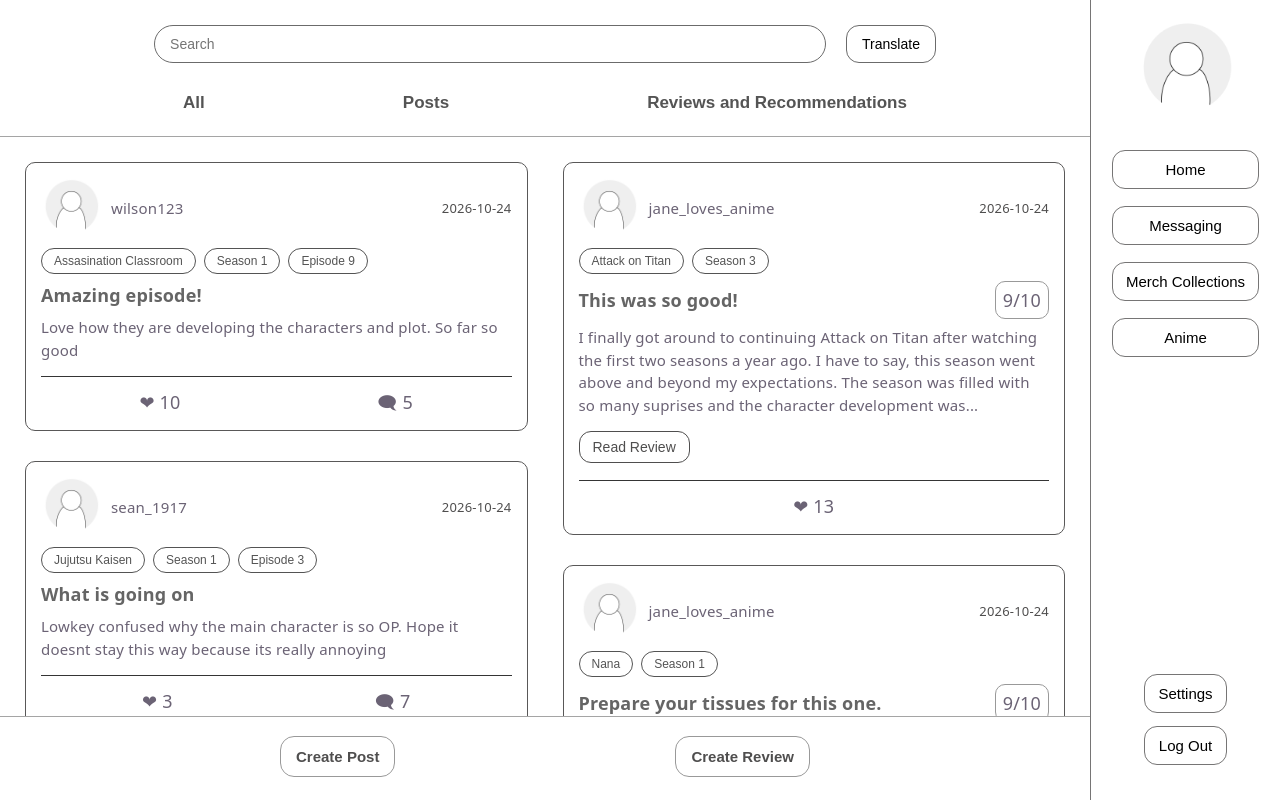
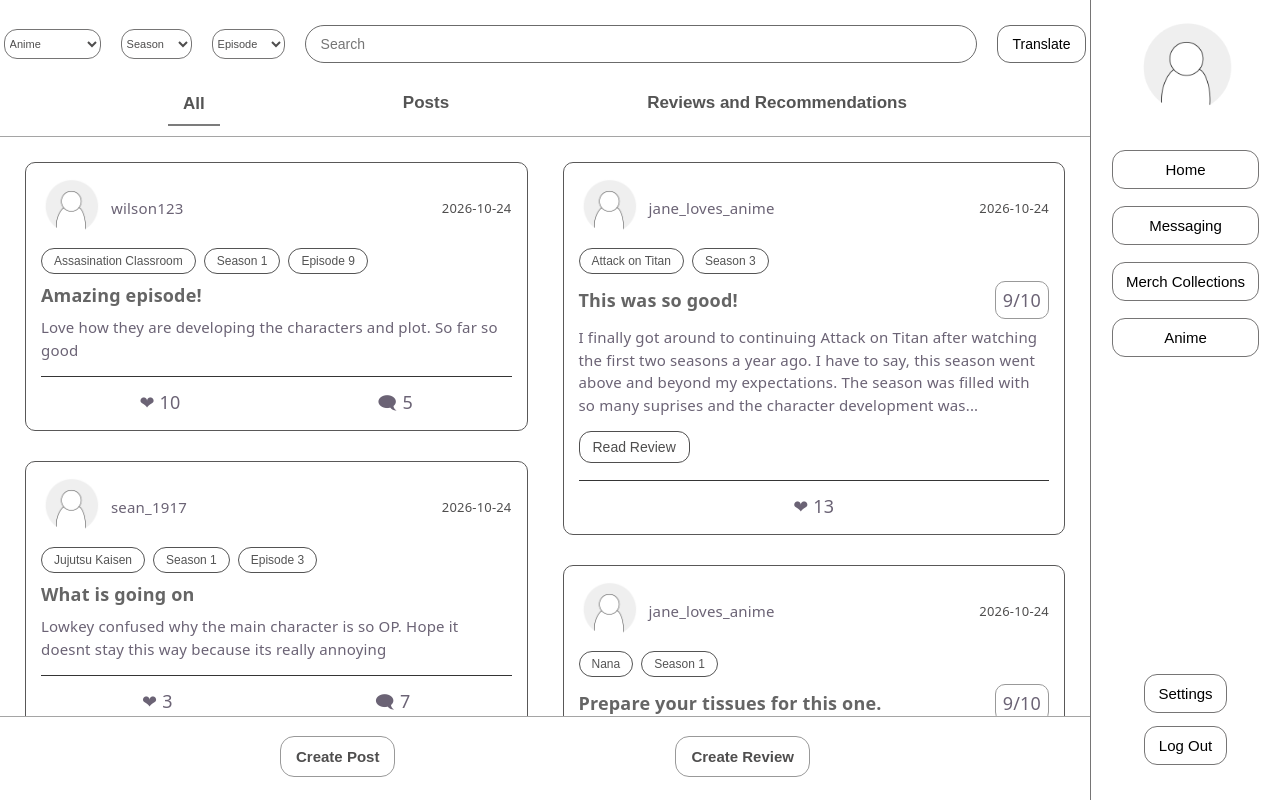
Before and after one commit to riyeur/cpsc481-group-03-02-horizontal-prototype, a React (Vite) app in the folder cpsc481-anime-social-network-app/: page / in a window 1280 px wide. Shown: the top 800 px of the page. Built offline with nearby package versions, Linux system fonts and the light colour scheme.

Commit message:
added filters

```diff
--- a/cpsc481-anime-social-network-app/src/App.css
+++ b/cpsc481-anime-social-network-app/src/App.css
@@ -80,6 +80,7 @@
   margin-bottom: 20px;
   gap: 20px;
   padding-top: 25px;
+  align-items: center;
 }
 
 .upper-tabs {
@@ -237,3 +238,17 @@
   padding: 5px 7px;
   border-radius: 10px;
 }
+
+.upper-tabs button:first-child {
+  border-bottom: 2px solid #7c7c7c;
+}
+
+.anime-select, .season-select, .episode-select {
+  background-color: #FFFFFF;
+  border: 1px solid #767575;
+  color: #4f4e4e;
+  border-radius: 13px;
+  padding: 7px 1px;
+  font-size: 11px;
+  cursor: pointer;
+}
--- a/cpsc481-anime-social-network-app/src/App.jsx
+++ b/cpsc481-anime-social-network-app/src/App.jsx
@@ -55,6 +55,27 @@ function App() {
     <div className='main-page'>
       <VerticalBar />
       <div className='align-translate-search'>
+        <select className='anime-select' defaultValue="">
+          <option value="" disabled>Anime</option>
+          <option value="aot">Attack on Titan</option>
+          <option value="jjk">Jujutsu Kaisen</option>
+          <option value="nana">Nana</option>
+          <option value="op">One Piece</option>
+        </select>
+        <select className='season-select' defaultValue="">
+          <option value="" disabled>Season</option>
+          <option value="1">Season 1</option>
+          <option value="2">Season 2</option>
+          <option value="3">Season 3</option>
+        </select>
+        <select className='episode-select' defaultValue="">
+          <option value="" disabled>Episode</option>
+          <option value="1">Episode 1</option>
+          <option value="2">Episode 2</option>
+          <option value="3">Episode 3</option>
+          <option value="4">Episode 4</option>
+          <option value="5">Episode 5</option>
+        </select>
         <div className='search-bar'>
           <input type='text' placeholder='Search' className='search-input'/>
         </div>
```
